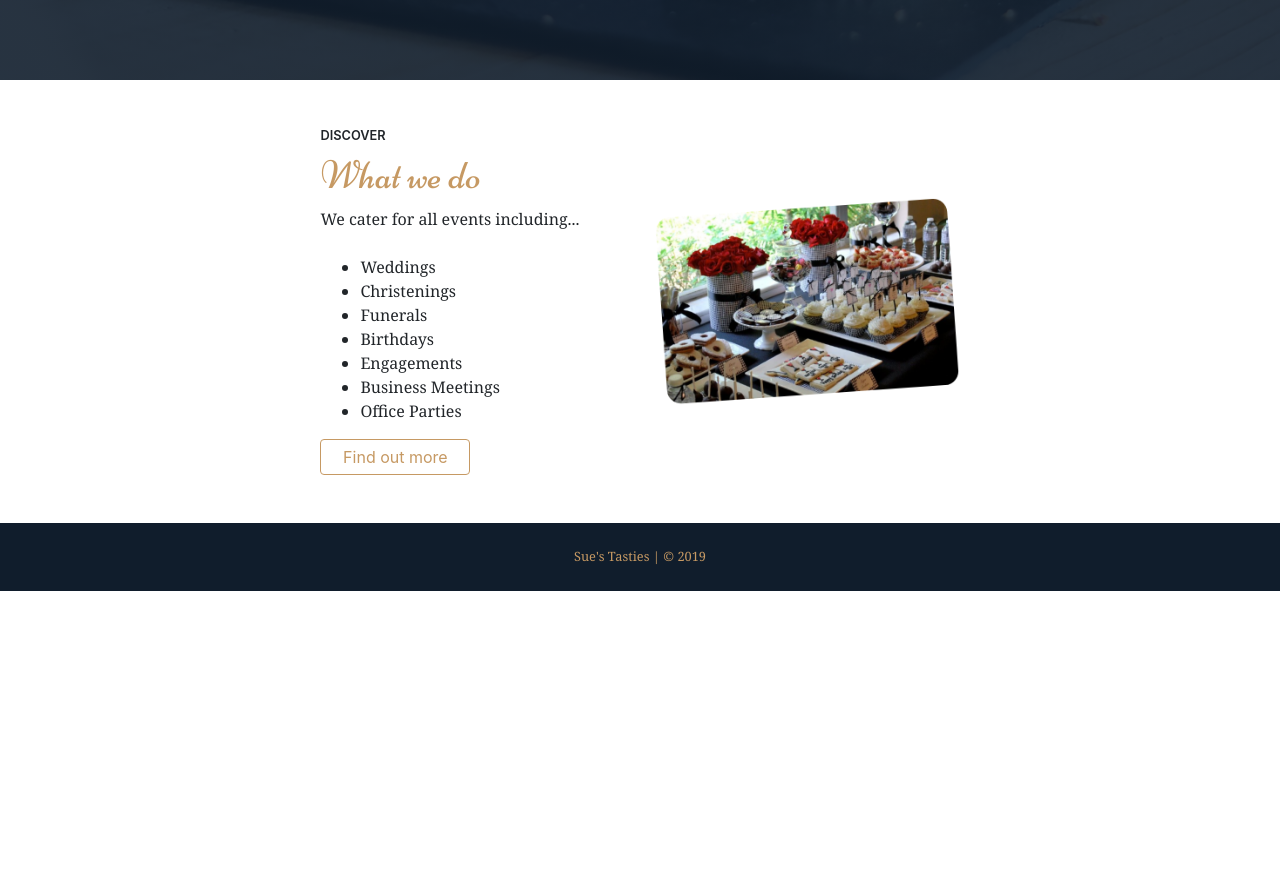
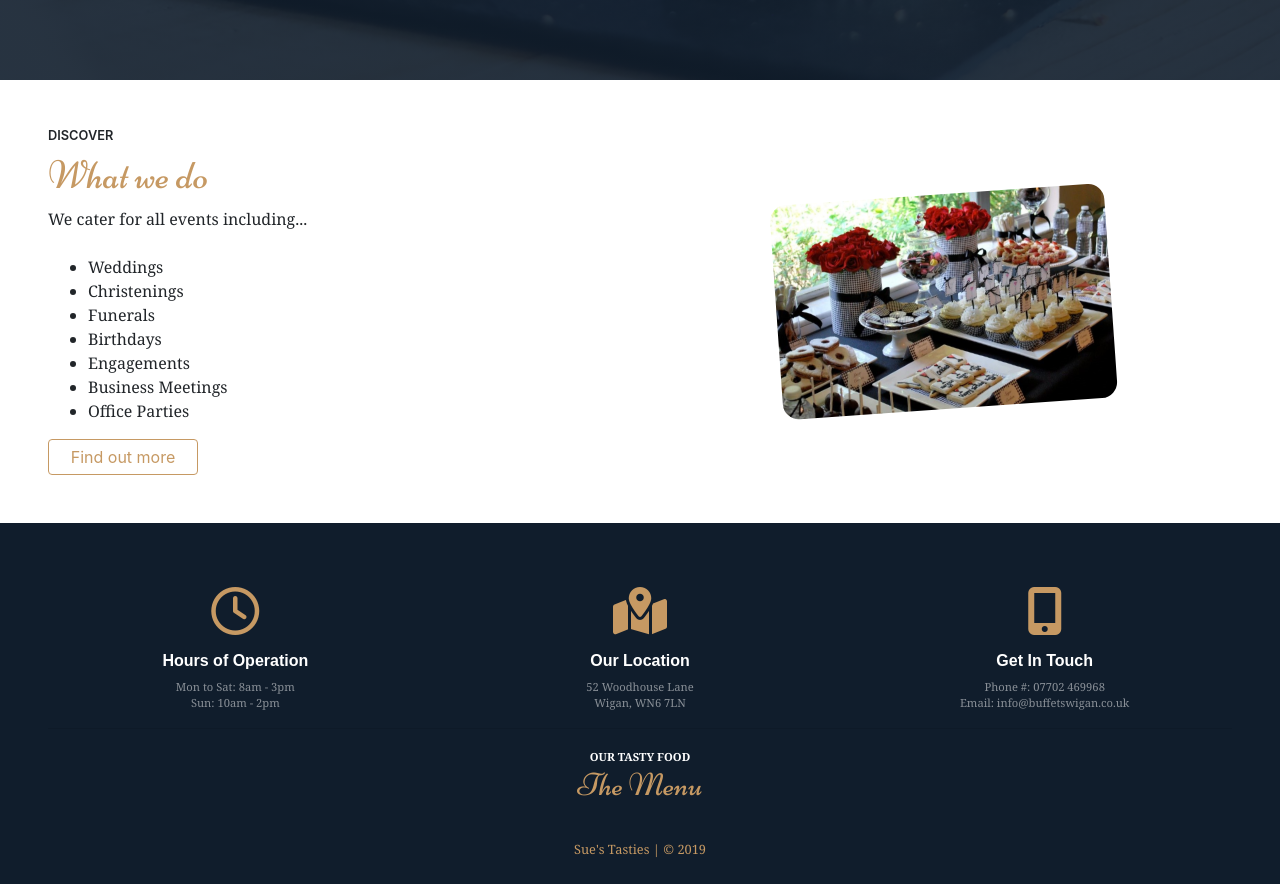
Before and after one commit to mylesluke/Cafe, a website: page dist/index.html in a window 1280 px wide. Shown: the part 720-1604 px from the top of the page. Before the commit the page ends 1311 px from the top, so only its background shows below. Drawn offline with nearby package versions, Linux system fonts and the light colour scheme.

Commit message:
Section 2 with animations

```diff
--- a/dist/index.html
+++ b/dist/index.html
@@ -44,7 +44,7 @@
         </div>
     </header>
     <main>
-        <div class="section1 px-5 my-5 d-flex justify-content-center align-items-center">
+        <div class="section1 px-5 my-5">
             <div class="row">
                 <div data-aos="fade-right" class="col-sm-6">
                     <h6>Discover</h6>
@@ -66,9 +66,34 @@
                 </div>
             </div>
         </div>
-        <div class="section2">
+        <div class="section2 px-5 pt-5 text-white text-center">
+            <div class="row">
+                <div class="col-sm-4" data-aos="fade-right">
+                    <i class="far fa-clock fa-3x"></i>
+                    <h4>Hours of Operation</h4>
+                    <p>Mon to Sat: 8am - 3pm</p>
+                    <p>Sun: 10am - 2pm</p>
+                </div>
+                <div class="col-sm-4" data-aos="fade-up">
+                    <i class="fas fa-map-marked-alt fa-3x"></i>
+                    <h4>Our Location</h4>
+                    <p>52 Woodhouse Lane</p>
+                    <p>Wigan, WN6 7LN</p>
+                </div>
+                <div class="col-sm-4" data-aos="fade-left">
+                    <i class="fas fa-mobile-alt fa-3x"></i>
+                    <h4>Get In Touch</h4>
+                    <p>Phone #: 07702 469968</p>
+                    <p>Email: info@buffetswigan.co.uk</p>
+                </div>
+            </div>
+            <hr>
+            <div class="sub-title col-sm-12 py-1" data-aos="flip-up">
+                <p>Our Tasty Food</p>
+                <h5>The Menu</h5>
+            </div>
+        </div>
 
-        </div>
     </main>
     <footer class="text-center py-4">Sue's Tasties | &copy; 2019</footer>
 
--- a/dist/styles/style.css
+++ b/dist/styles/style.css
@@ -169,6 +169,39 @@ header > .container {
   color: #C69963 !important;
 }
 
+.section2 {
+  background: #101D2C;
+}
+
+.section2 i {
+  color: #C69963;
+  padding: 1rem;
+}
+
+.section2 h4 {
+  font-size: 1rem;
+  font-family: "copperplate Gothic", sans-serif;
+  font-weight: 600;
+}
+
+.section2 p {
+  font-size: .7rem;
+  font-family: "cambria", sans-serif;
+  opacity: .5;
+}
+
+.section2 .sub-title p {
+  text-transform: uppercase;
+  opacity: 1;
+  font-weight: 600;
+}
+
+.section2 .sub-title h5 {
+  font-family: "Niconne", cursive;
+  color: #C69963;
+  font-size: 2rem;
+}
+
 footer {
   color: #C69963;
   background: #101D2C;
--- a/dist/styles/style.scss
+++ b/dist/styles/style.scss
@@ -107,7 +107,7 @@ header>.container {
     transform: translate(-50%, -45%);
     text-align: center;
 
-    & h1 {
+    h1 {
         font-family: "Niconne", cursive;
         color: $primary;
     }
@@ -137,23 +137,54 @@ header>.container {
 }
 
 .section1 {
-    & h6 {
+    h6 {
         text-transform: uppercase;
         font-weight: 600;
         font-size: .8rem;
     }
-    & h1{
+    h1{
         font-family: "Niconne", cursive;
         color: $primary;
     }
-    & p, li {
+    p, li {
         font-family: "cambria", sans-serif;
     }
-    & a {
+    a {
         @extend .btn;
         width: 150px;
         color: $primary !important;
     }
+}
+
+.section2{
+    background: $background;
+    i {
+        color: $primary;
+        padding: 1rem;
+    }
+    h4 {
+        font-size: 1rem;
+        font-family: "copperplate Gothic", sans-serif;
+        font-weight: 600;
+    }
+    p {
+        font-size: .7rem;
+        font-family: "cambria", sans-serif;
+        opacity: .5;
+    }
+    .sub-title {
+        p {
+            text-transform: uppercase;
+            opacity: 1;
+            font-weight: 600;
+        }
+        h5 {
+            font-family: "Niconne", cursive;
+            color: $primary;
+            font-size: 2rem;
+        }
+    }
+
 }
 
 footer {
```
Also changed, not shown: 1 other file.
